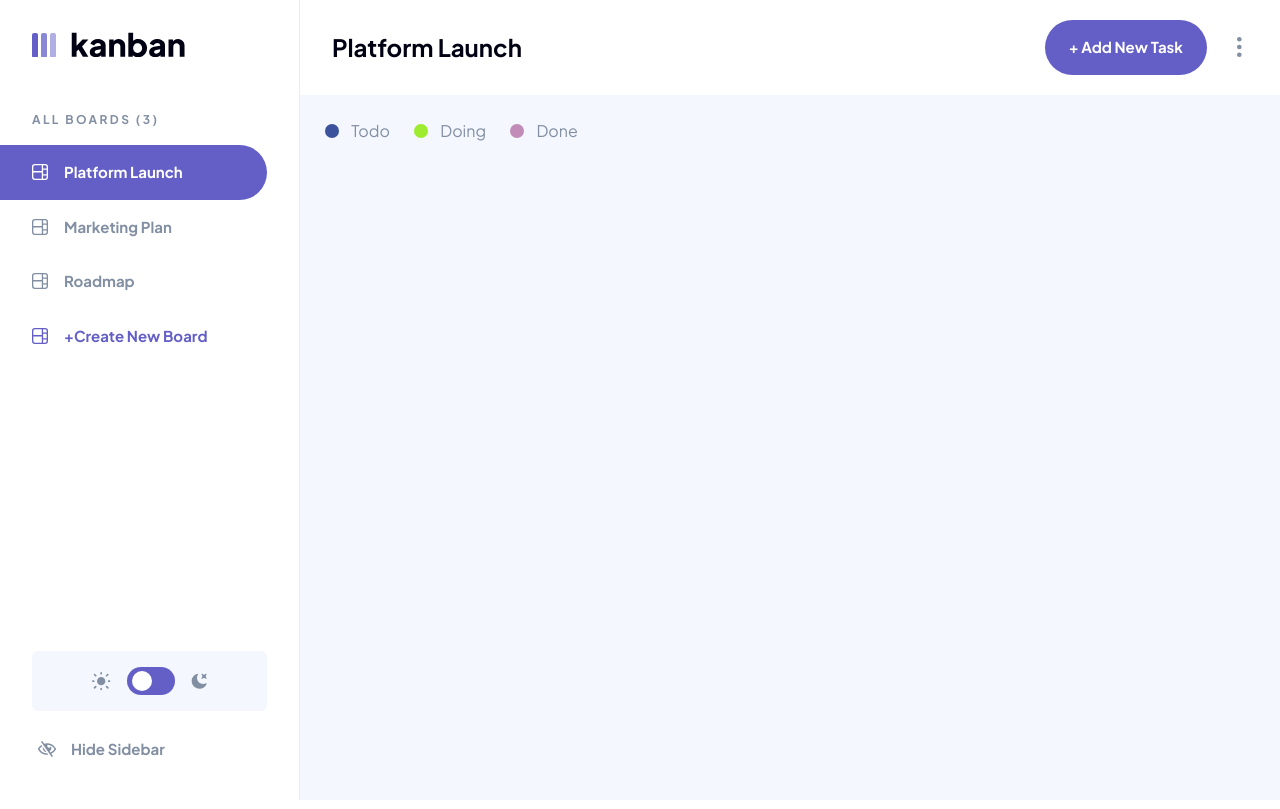
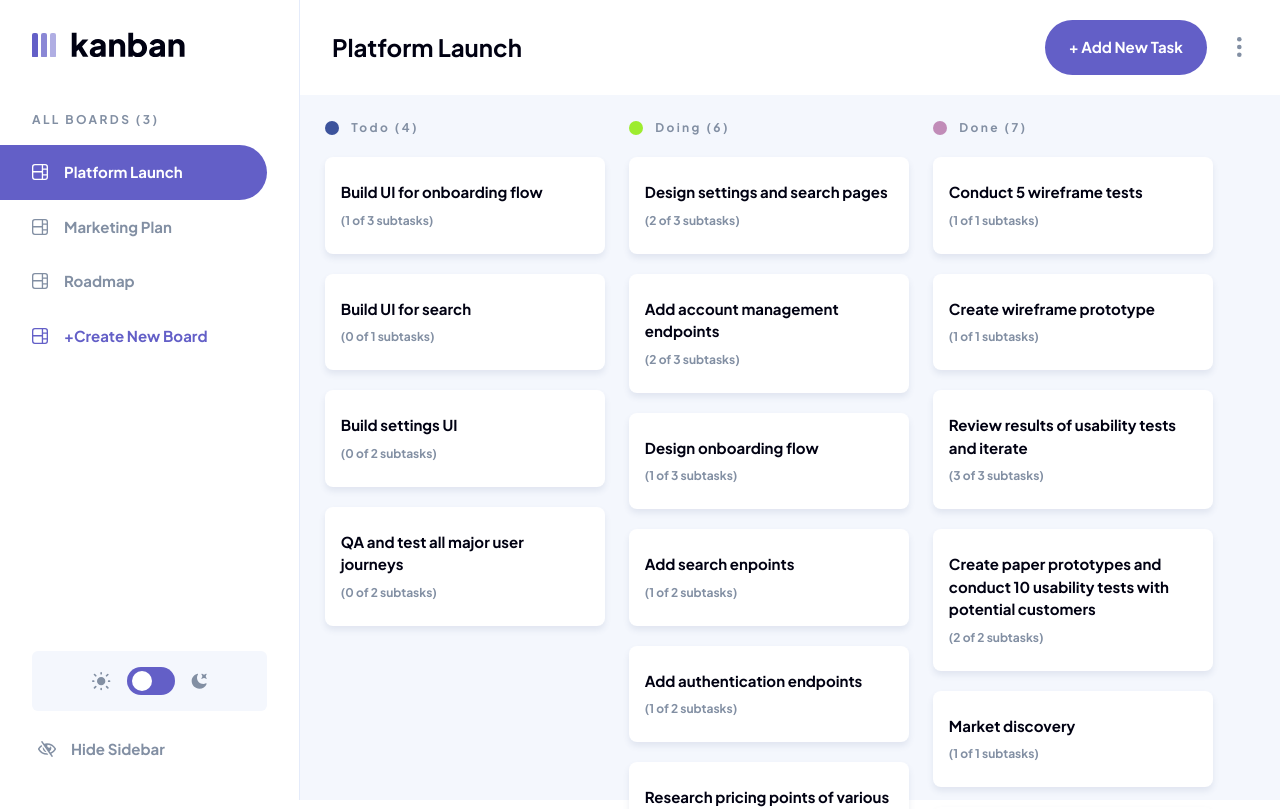
Before and after one commit to KoenCobra/VueKanban, a Vue app: page / in a window 1280 px wide. Shown: the top 809 px of the page. Built offline with nearby package versions, Linux system fonts and the light colour scheme; a web font is replaced by a local one.

Commit message:
added tasks

```diff
--- a/src/components/Columns.vue
+++ b/src/components/Columns.vue
@@ -6,7 +6,16 @@
           :style="`background-color: ${'#' + ((Math.random() * 0xffffff) << 0).toString(16)};`"
           class="column-color"
         ></div>
-        <p>{{ column.name }}</p>
+        <p>{{ column.name }} ({{ column.tasks?.length }})</p>
+      </div>
+      <div class="tasks">
+        <div class="task" v-for="(task, index) in column.tasks" :key="index">
+          <p>{{ task.title }}</p>
+          <p class="subtask-number">
+            ({{ task.subtasks?.filter((s) => s.isCompleted).length }} of
+            {{ task.subtasks?.length }} subtasks)
+          </p>
+        </div>
       </div>
     </div>
   </div>
@@ -28,10 +37,16 @@ const boardStore = useBoardStore()
   height: 100%;
 
   .column {
+    width: 280px;
+
     .column-name {
+      margin-bottom: 1.25rem;
       display: flex;
       align-items: center;
       gap: 0.75rem;
+      font-size: 0.75rem;
+      font-weight: 700;
+      letter-spacing: 2.4px;
       .column-color {
         background-color: greenyellow;
         border-radius: 50%;
@@ -41,6 +56,31 @@ const boardStore = useBoardStore()
         color: var(--mediumGrey);
       }
     }
+
+    .tasks {
+      display: flex;
+      flex-direction: column;
+      gap: 1.25rem;
+    }
+    .task {
+      border-radius: 8px;
+      background-color: var(--darkGreyBackground);
+      box-shadow: 0px 4px 6px 0px rgba(54, 78, 126, 0.1);
+      padding: 1.5rem 1rem 1rem;
+
+      p {
+        font-size: 0.9375rem;
+        font-weight: 700;
+        margin-bottom: 0.5rem;
+        color: var(--textColor);
+      }
+
+      .subtask-number {
+        font-size: 0.75rem;
+        font-weight: 700;
+        color: var(--mediumGrey);
+      }
+    }
   }
 }
 </style>
--- a/src/interfaces/task.ts
+++ b/src/interfaces/task.ts
@@ -3,6 +3,6 @@ import type { SubTask } from "./subTask";
 export interface Task {
  description?: string,
  status?: string,
- subTasks: SubTask[],
+ subtasks: SubTask[],
  title?: string
 }
```
